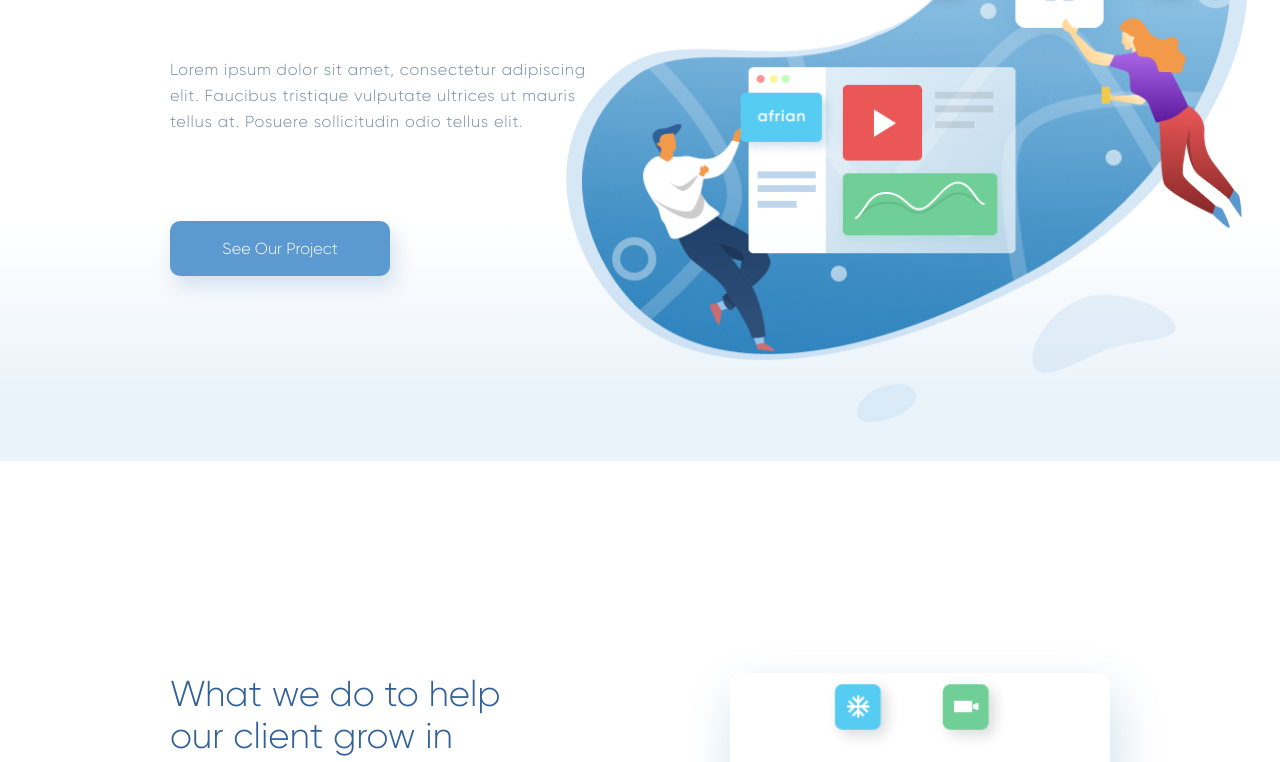
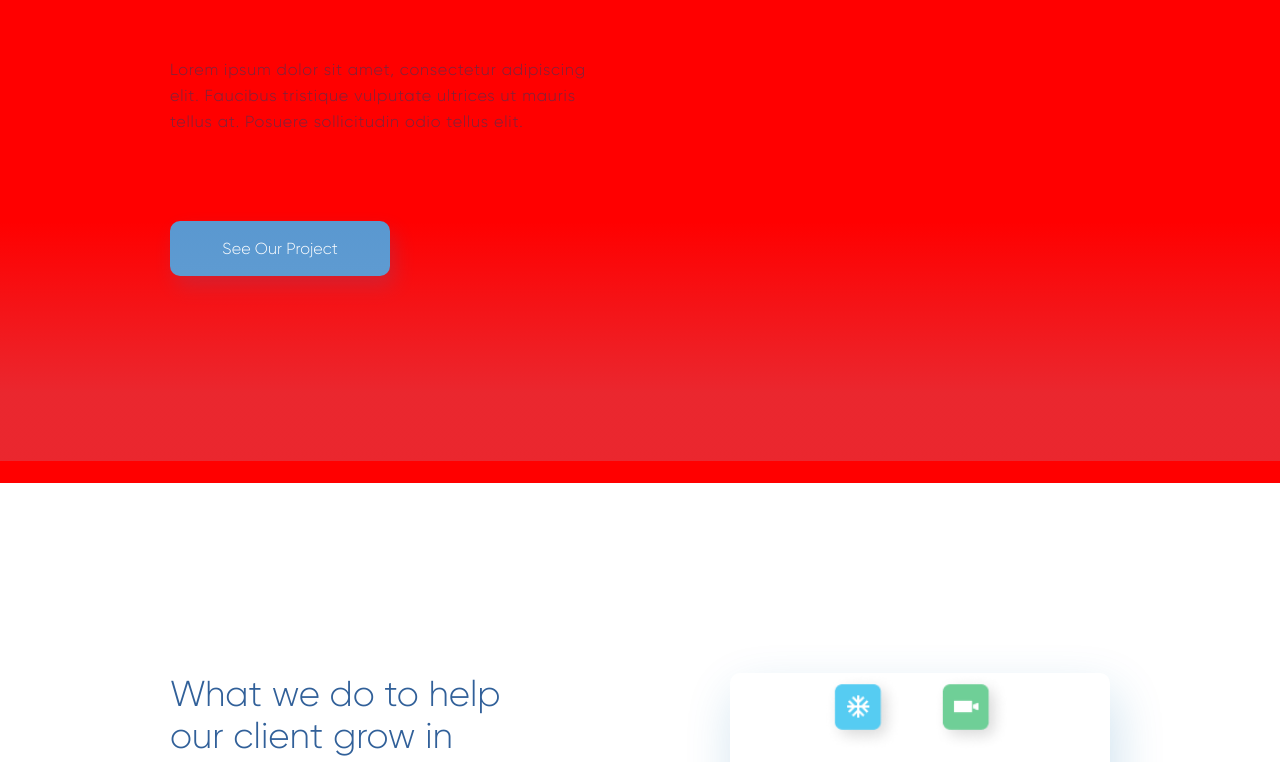
Before and after one commit to Saddam999/afrianska, a plain HTML site: page index.html in a window 1280 px wide. Shown: the part 309-1071 px from the top of the page. Drawn offline with Linux system fonts and the light colour scheme.

Commit message:
change header

```diff
--- a/style.css
+++ b/style.css
@@ -47,7 +47,7 @@ a {
 }
 header .illust {
 	height: 640px;
-	background: url(img/illustration.png)95% 0 / 690px 580px no-repeat;
+	background: red;
 
 }
 h1 {
```
